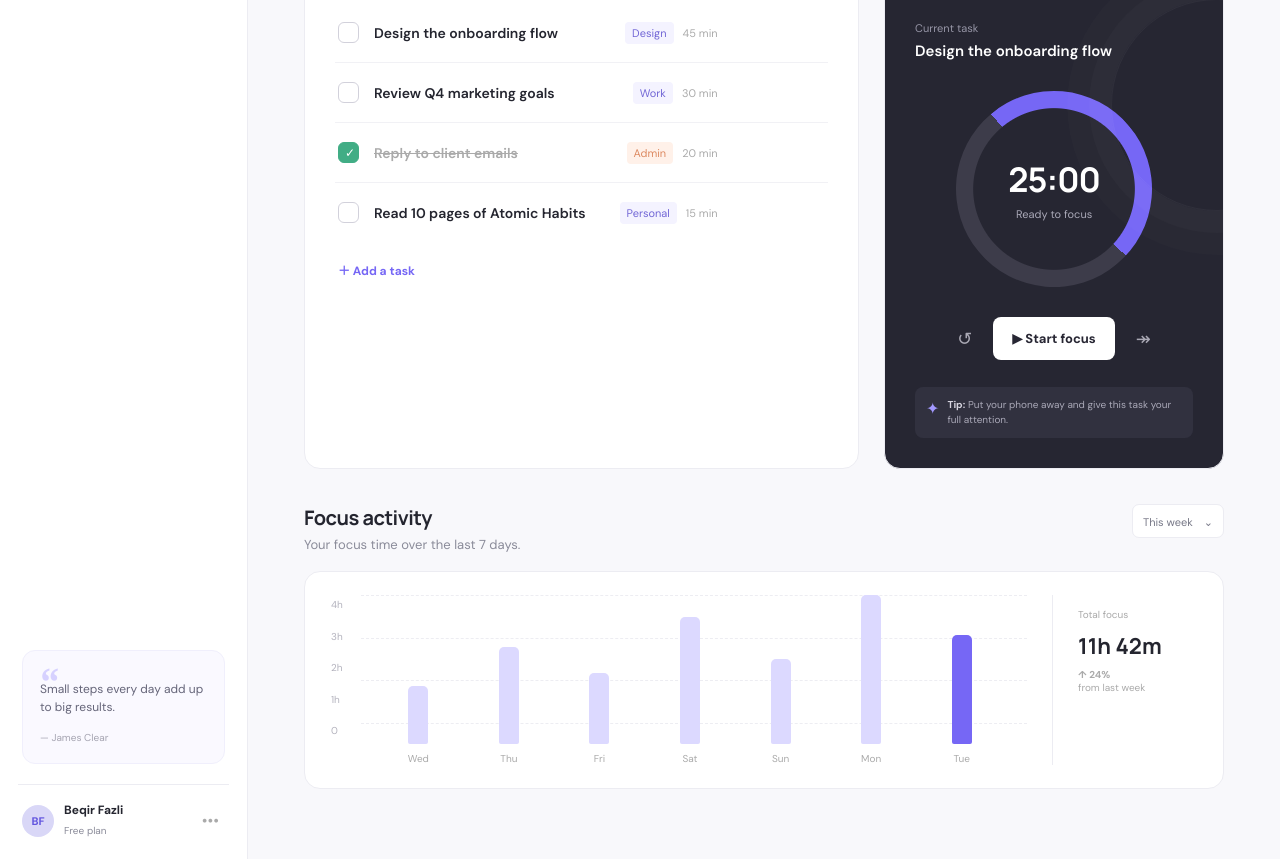
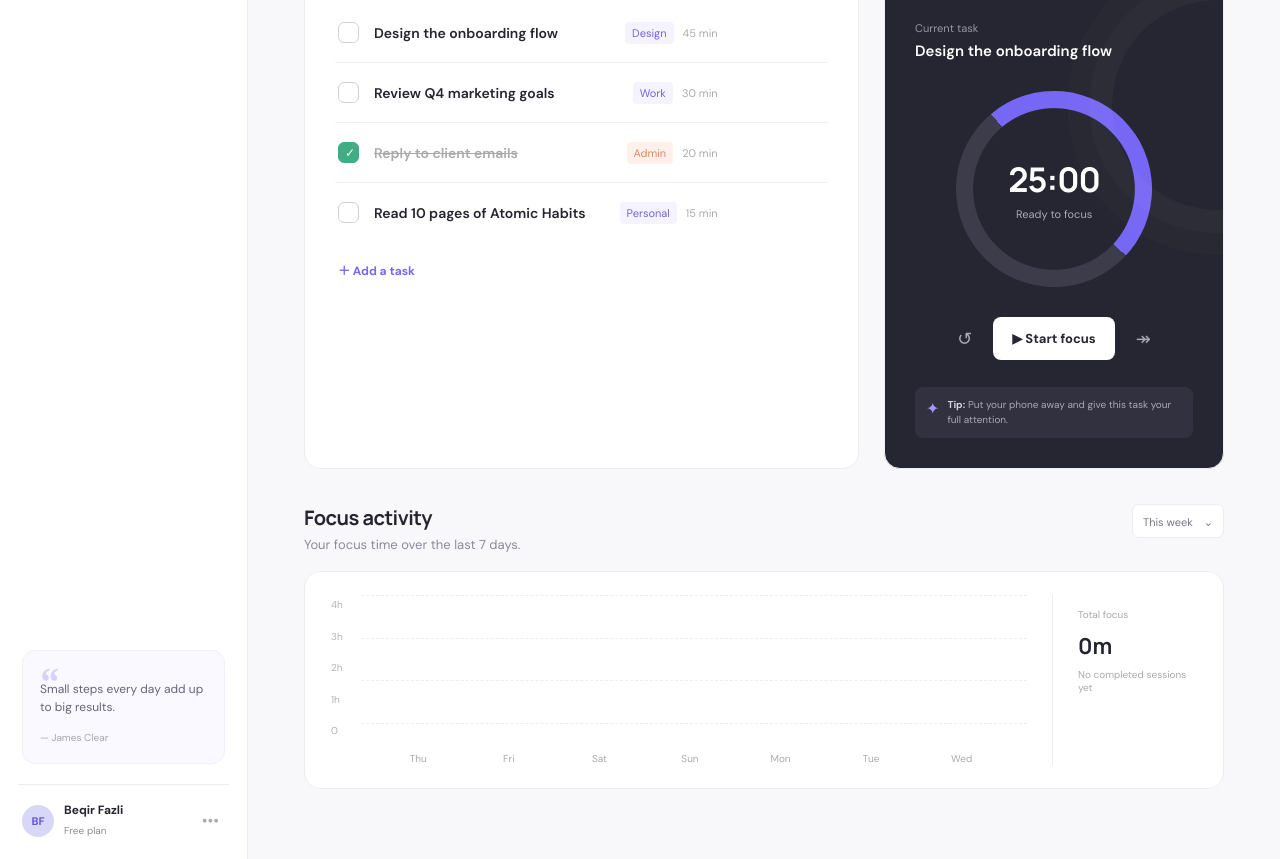
Before and after one commit to Fazlibeqir/focusflow-webapp, a website: page public/index.html in a window 1280 px wide. Shown: the part 586-1445 px from the top of the page. Drawn offline with Linux system fonts and the light colour scheme.

Commit message:
Add focus session history
Reviewed the isolated diff and validated npm test plus the served page smoke test.

```diff
--- a/public/app.js
+++ b/public/app.js
@@ -6,6 +6,7 @@ const initialTasks = [
 ];
 
 let tasks = JSON.parse(localStorage.getItem("focusflow-tasks") || "null") || initialTasks;
+let sessions = readSessions();
 let seconds = 25 * 60;
 let timer = null;
 
@@ -13,6 +14,24 @@ const taskList = document.querySelector("#taskList");
 const timerDisplay = document.querySelector("#timerDisplay");
 const timerButton = document.querySelector("#timerButton");
 const toast = document.querySelector("#toast");
+const activityBars = document.querySelector("#activityBars");
+const totalFocus = document.querySelector("#totalFocus");
+const focusTrend = document.querySelector("#focusTrend");
+
+function readSessions() {
+  try {
+    const saved = JSON.parse(localStorage.getItem("focusflow-sessions") || "[]");
+    return Array.isArray(saved) ? saved.filter((session) => (
+      session
+      && Number.isFinite(session.durationMinutes)
+      && session.durationMinutes > 0
+      && !Number.isNaN(Date.parse(session.completedAt))
+    )) : [];
+  } catch (error) {
+    console.warn("Unable to read saved focus sessions.", error);
+    return [];
+  }
+}
 
 function renderTasks() {
   taskList.innerHTML = tasks.map((task, index) => `
@@ -55,6 +74,50 @@ function updateTimer() {
   const minutes = Math.floor(seconds / 60).toString().padStart(2, "0");
   const remainder = (seconds % 60).toString().padStart(2, "0");
   timerDisplay.textContent = `${minutes}:${remainder}`;
+}
+
+function formatDuration(minutes) {
+  const hours = Math.floor(minutes / 60);
+  const remainder = minutes % 60;
+  return hours ? `${hours}h ${remainder}m` : `${remainder}m`;
+}
+
+function renderActivity() {
+  const today = new Date();
+  const days = Array.from({ length: 7 }, (_, offset) => {
+    const date = new Date(today);
+    date.setHours(0, 0, 0, 0);
+    date.setDate(today.getDate() - (6 - offset));
+    return date;
+  });
+  const dailyMinutes = days.map((day) => sessions
+    .filter((session) => {
+      const completedAt = new Date(session.completedAt);
+      return completedAt.getFullYear() === day.getFullYear()
+        && completedAt.getMonth() === day.getMonth()
+        && completedAt.getDate() === day.getDate();
+    })
+    .reduce((total, session) => total + session.durationMinutes, 0));
+  const maxMinutes = Math.max(60, ...dailyMinutes);
+  activityBars.innerHTML = days.map((day, index) => {
+    const height = dailyMinutes[index] ? Math.max(4, (dailyMinutes[index] / maxMinutes) * 100) : 0;
+    const label = day.toLocaleDateString(undefined, { weekday: "short" });
+    const current = index === days.length - 1 ? " current" : "";
+    return `<div class="${current.trim()}" aria-label="${label}: ${formatDuration(dailyMinutes[index])}"><i style="height:${height}%"></i><small>${label}</small></div>`;
+  }).join("");
+  const firstDay = days[0];
+  const weeklySessions = sessions
+    .filter((session) => new Date(session.completedAt) >= firstDay);
+  const totalMinutes = weeklySessions
+    .reduce((total, session) => total + session.durationMinutes, 0);
+  totalFocus.textContent = formatDuration(totalMinutes);
+  focusTrend.textContent = totalMinutes ? `${weeklySessions.length} completed session${weeklySessions.length === 1 ? "" : "s"}` : "No completed sessions yet";
+}
+
+function completeFocusSession() {
+  sessions.push({ completedAt: new Date().toISOString(), durationMinutes: 25 });
+  localStorage.setItem("focusflow-sessions", JSON.stringify(sessions));
+  renderActivity();
 }
 
 taskList.addEventListener("click", (event) => {
@@ -141,6 +204,7 @@ timerButton.addEventListener("click", () => {
       timer = null;
       timerButton.innerHTML = "▶ Start focus";
       document.querySelector("#timerStatus").textContent = "Session complete";
+      completeFocusSession();
       showToast("Focus session complete 🎉");
     }
   }, 1000);
@@ -148,3 +212,4 @@ timerButton.addEventListener("click", () => {
 
 renderTasks();
 updateTimer();
+renderActivity();
--- a/public/index.html
+++ b/public/index.html
@@ -67,7 +67,7 @@
 
         <section class="bottom-section" id="analytics">
           <div class="section-heading"><div><h2>Focus activity</h2><p>Your focus time over the last 7 days.</p></div><button class="period-button">This week　⌄</button></div>
-          <div class="chart-card"><div class="chart-y"><span>4h</span><span>3h</span><span>2h</span><span>1h</span><span>0</span></div><div class="chart"><div class="grid-line one"></div><div class="grid-line two"></div><div class="grid-line three"></div><div class="grid-line four"></div><div class="bars"><div><i style="height:34%"></i><small>Wed</small></div><div><i style="height:57%"></i><small>Thu</small></div><div><i style="height:42%"></i><small>Fri</small></div><div><i style="height:75%"></i><small>Sat</small></div><div><i style="height:50%"></i><small>Sun</small></div><div><i style="height:88%"></i><small>Mon</small></div><div class="current"><i style="height:64%"></i><small>Tue</small></div></div></div><div class="chart-total"><span>Total focus</span><strong>11h 42m</strong><small><span class="positive">↑ 24%</span> from last week</small></div></div>
+          <div class="chart-card"><div class="chart-y"><span>4h</span><span>3h</span><span>2h</span><span>1h</span><span>0</span></div><div class="chart"><div class="grid-line one"></div><div class="grid-line two"></div><div class="grid-line three"></div><div class="grid-line four"></div><div class="bars" id="activityBars" aria-label="Focus time by day"></div></div><div class="chart-total"><span>Total focus</span><strong id="totalFocus">0m</strong><small id="focusTrend">No completed sessions yet</small></div></div>
         </section>
       </main>
     </div>
```
